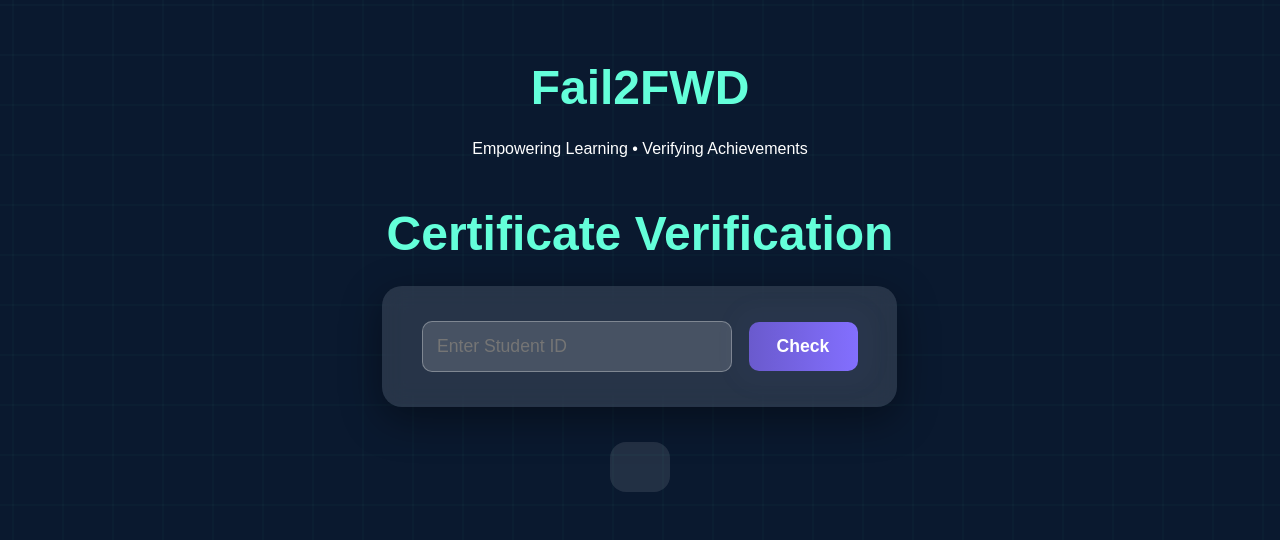
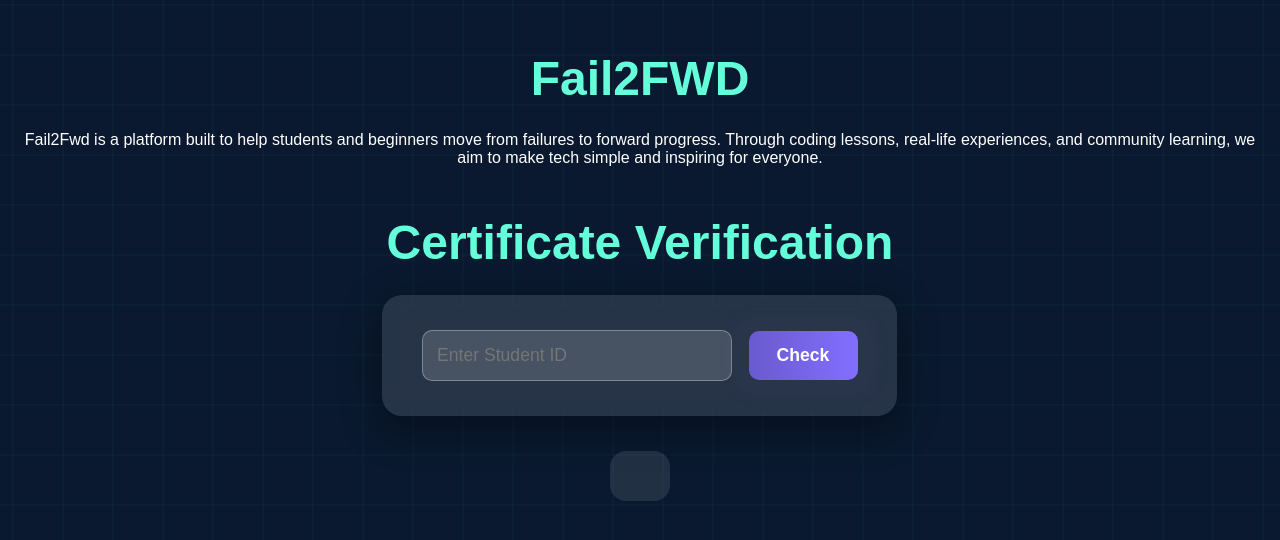
Before and after one commit to karanpunwatkar/Fail2FWD-Certificate-Verification, a plain HTML site: page index.html in a window 1280 px wide. Shown: the part 158-698 px from the top of the page. Drawn offline with Linux system fonts and the light colour scheme.

Commit message:
Update index.html

```diff
--- a/index.html
+++ b/index.html
@@ -10,7 +10,10 @@
   <!-- Startup Branding -->
   <header class="branding">
     <h1 class="startup-name">Fail2FWD</h1>
-    <p class="tagline">Empowering Learning • Verifying Achievements</p>
+    <p class="tagline">Fail2Fwd is a platform built to help students and beginners
+        move from failures to forward progress.
+        Through coding lessons, real-life experiences, and community learning,
+        we aim to make tech simple and inspiring for everyone.</p>
   </header>
 
   <main>
```
